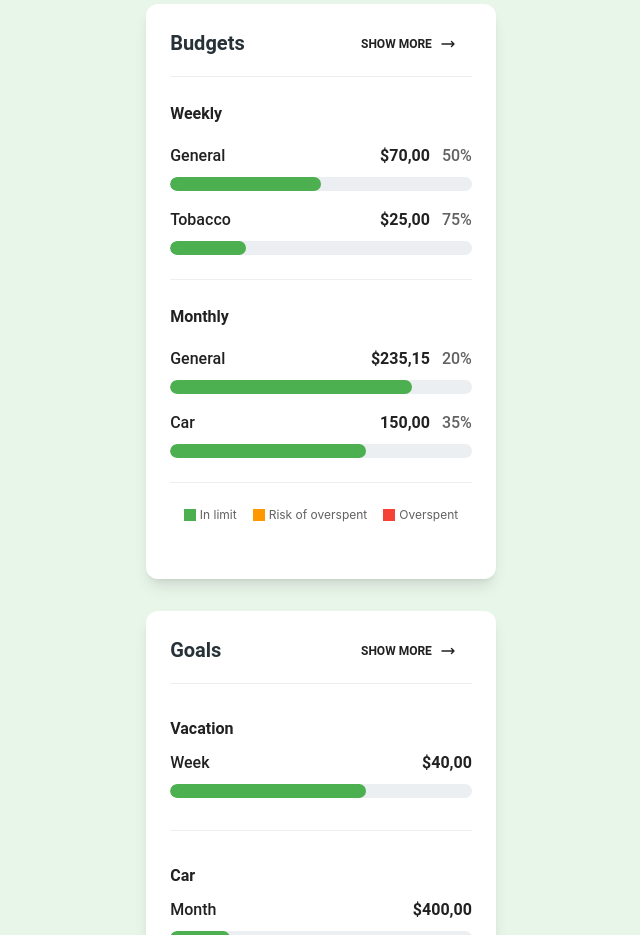
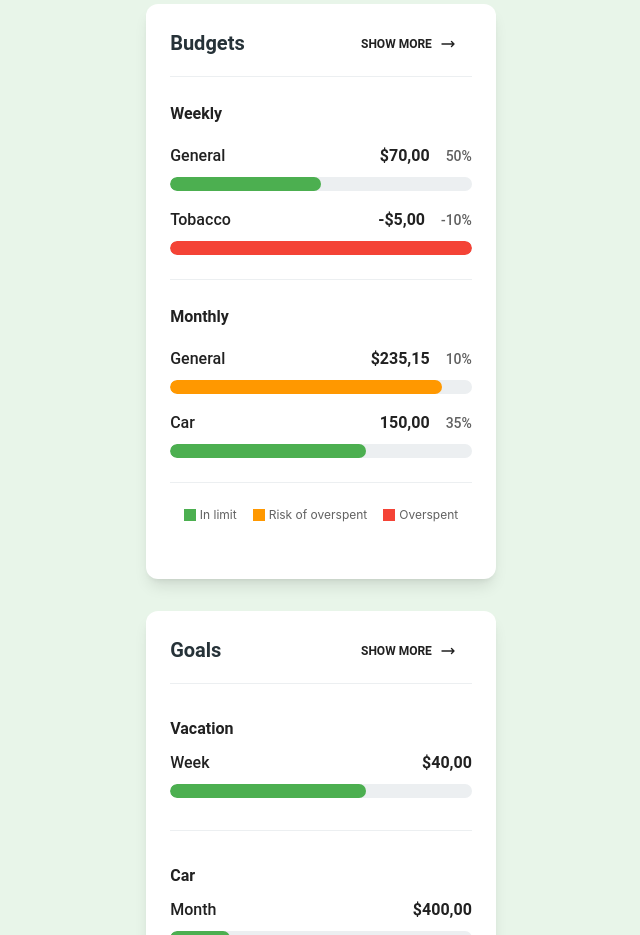
Before and after one commit to nikolaPantelic98/spendwisepro, a React (Create React App) app in the folder spendwisepro-web/spendwisepro-frontend/spendwisepro-client-ui/: page /home in a window 1280 px wide. Shown: the part 1300-2235 px from the top of the page, without its empty margins (319-959 px from the left). Built offline with nearby package versions, Linux system fonts and the light colour scheme.

Commit message:
Colors of the budget's progress bar added

```diff
--- a/spendwisepro-web/spendwisepro-frontend/spendwisepro-client-ui/src/components/home/BudgetCard.js
+++ b/spendwisepro-web/spendwisepro-frontend/spendwisepro-client-ui/src/components/home/BudgetCard.js
@@ -33,11 +33,11 @@ export default function BudgetCard() {
                             <Typography className="text-gray-900 font-medium mt-2">
                                 General
                             </Typography>
-                            <div className="flex gap-3">
+                            <div className="flex gap-4 items-center">
                                 <Typography className="text-gray-900 font-semibold mt-2">
                                     $70,00
                                 </Typography>
-                                <Typography className="text-gray-700 font-medium mt-2">
+                                <Typography className="text-gray-700 font-medium mt-2 text-sm">
                                     50%
                                 </Typography>
                             </div>
@@ -50,16 +50,16 @@ export default function BudgetCard() {
                             <Typography className="text-gray-900 font-medium mt-2">
                                 Tobacco
                             </Typography>
-                            <div className="flex gap-3">
+                            <div className="flex gap-4 items-center">
                                 <Typography className="text-gray-900 font-semibold mt-2">
-                                    $25,00
+                                    -$5,00
                                 </Typography>
-                                <Typography className="text-gray-700 font-medium mt-2">
-                                    75%
+                                <Typography className="text-gray-700 font-medium mt-2 text-sm">
+                                    -10%
                                 </Typography>
                             </div>
                         </div>
-                        <Progress value={25} size="lg" className="mt-2" color="green" />
+                        <Progress value={100} size="lg" className="mt-2" color="red" />
                     </div>
                 </div>
 
@@ -74,16 +74,16 @@ export default function BudgetCard() {
                             <Typography className="text-gray-900 font-medium mt-2">
                                 General
                             </Typography>
-                            <div className="flex gap-3">
+                            <div className="flex gap-4 items-center">
                                 <Typography className="text-gray-900 font-semibold mt-2">
                                     $235,15
                                 </Typography>
-                                <Typography className="text-gray-700 font-medium mt-2">
-                                    20%
+                                <Typography className="text-gray-700 font-medium mt-2 text-sm">
+                                    10%
                                 </Typography>
                             </div>
                         </div>
-                        <Progress value={80} size="lg" className="mt-2" color="green" />
+                        <Progress value={90} size="lg" className="mt-2" color="orange" />
                     </div>
 
                     <div className="mt-2">
@@ -91,11 +91,11 @@ export default function BudgetCard() {
                             <Typography className="text-gray-900 font-medium mt-2">
                                 Car
                             </Typography>
-                            <div className="flex gap-3">
+                            <div className="flex gap-4 items-center">
                                 <Typography className="text-gray-900 font-semibold mt-2">
                                     150,00
                                 </Typography>
-                                <Typography className="text-gray-700 font-medium mt-2">
+                                <Typography className="text-gray-700 font-medium mt-2 text-sm">
                                     35%
                                 </Typography>
                             </div>
@@ -109,13 +109,16 @@ export default function BudgetCard() {
                 <div className="container mx-auto mt-6">
                     <p className="text-xs flex items-center justify-center gap-4">
                         <span className="flex items-center">
-                            <span className="w-3 h-3 inline-block mr-1 bg-green-500"></span><span className="text-xxs">In limit</span>
+                            <span className="w-3 h-3 inline-block mr-1 bg-green-500"></span>
+                            <span className="text-xxs">In limit</span>
                         </span>
                         <span className="flex items-center">
-                            <span className="w-3 h-3 inline-block mr-1 bg-orange-500"></span><span className="text-xxs">Risk of overspent</span>
+                            <span className="w-3 h-3 inline-block mr-1 bg-orange-500"></span>
+                            <span className="text-xxs">Risk of overspent</span>
                         </span>
                         <span className="flex items-center">
-                            <span className="w-3 h-3 inline-block mr-1 bg-red-500"></span><span className="text-xxs">Overspent</span>
+                            <span className="w-3 h-3 inline-block mr-1 bg-red-500"></span>
+                            <span className="text-xxs">Overspent</span>
                         </span>
                     </p>
                 </div>
```
